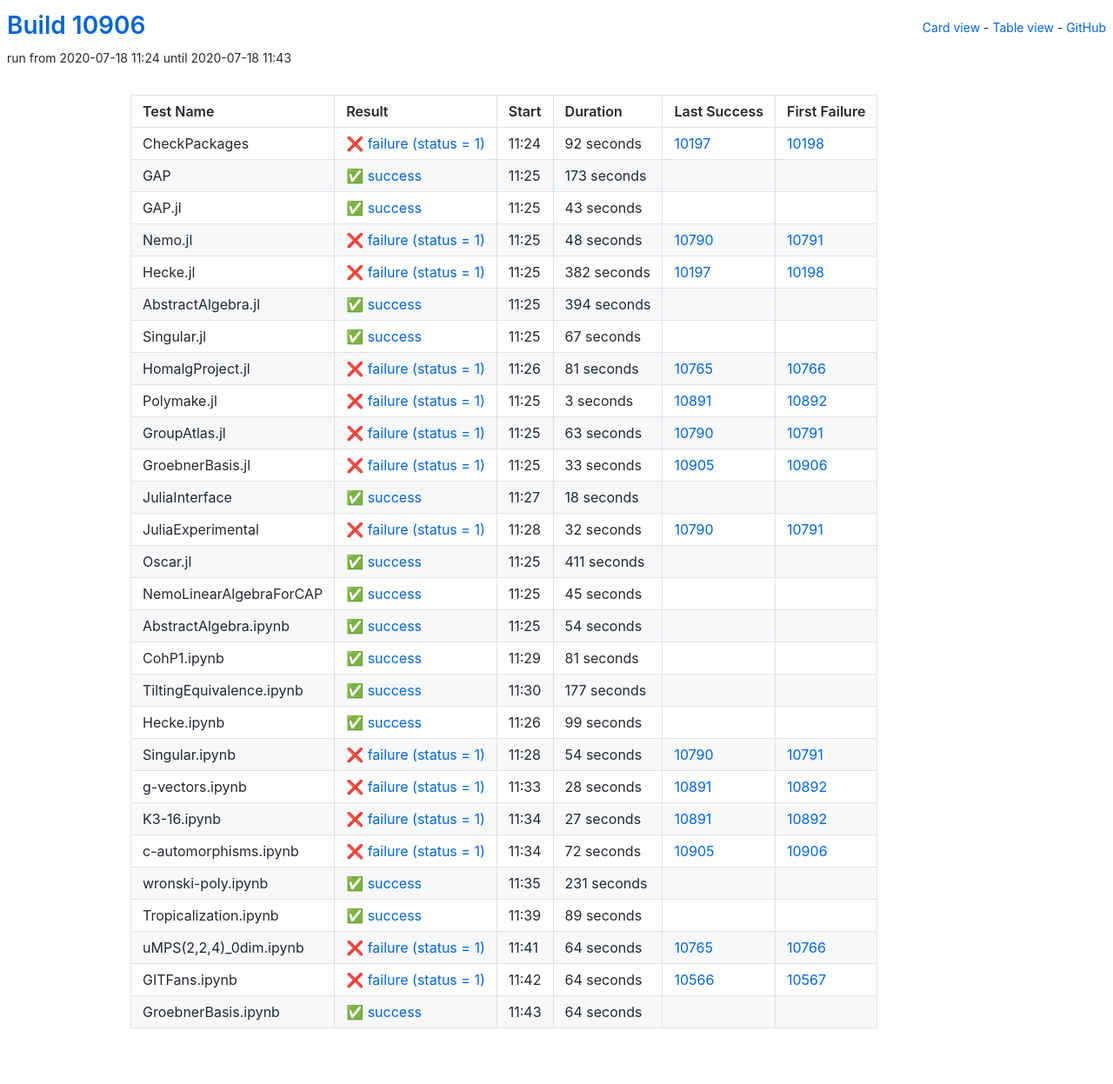
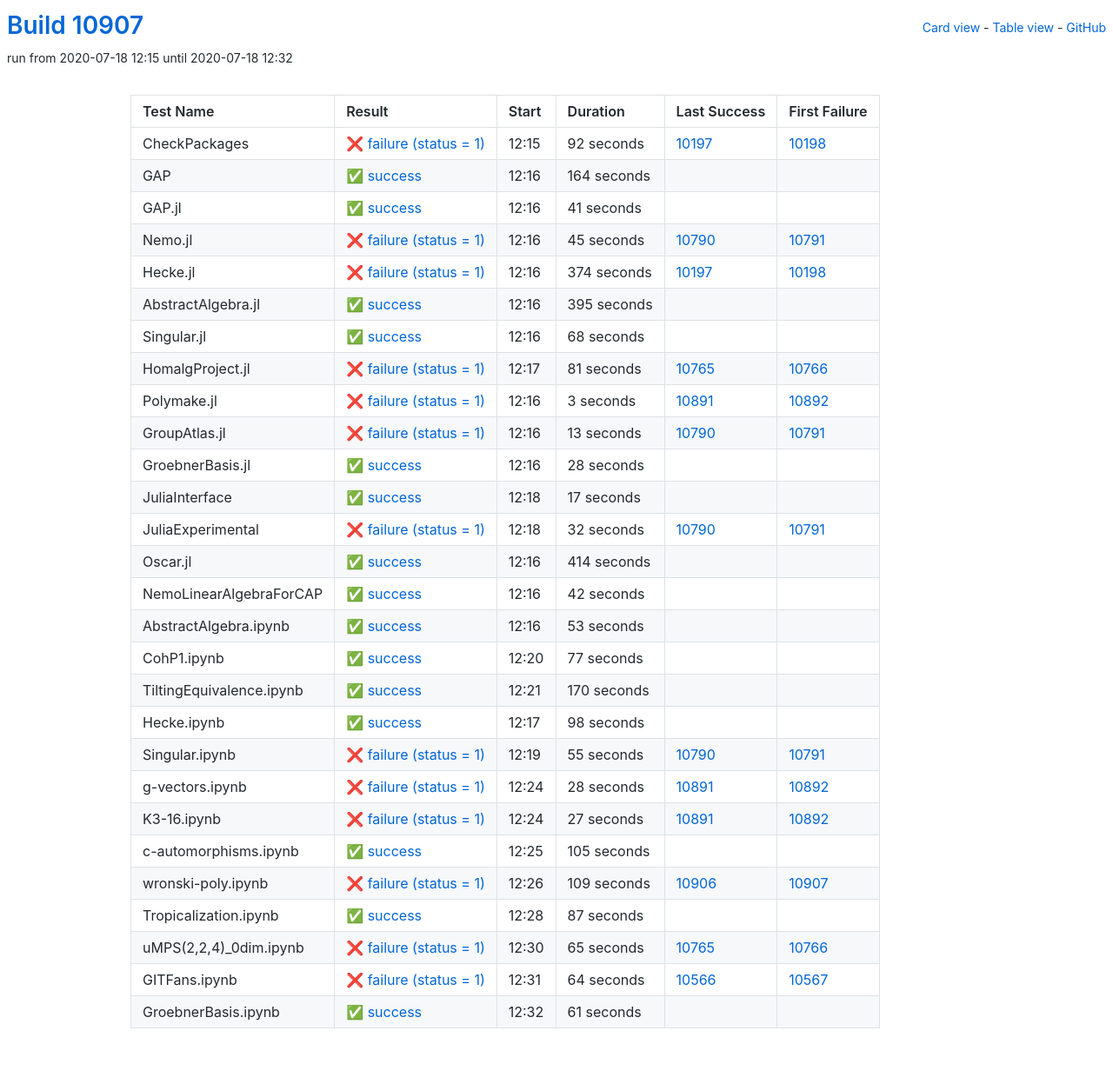
Before and after one commit to oscar-system/oscar-ci-status, a Jekyll site: the page built from table.html, in a window 1280 px wide. Shown: the whole page at 87% size. Built offline with Jekyll 4.4.1, drawn with Linux system fonts in a browser that asks for light colours.

Commit message:
Build #10907

```diff
--- a/_data/ci.yml
+++ b/_data/ci.yml
@@ -1,6 +1,6 @@
 ---
-build: 10906
-build_url: https://oscarci.mathematik.uni-kl.de/job/oscar/10906/
+build: 10907
+build_url: https://oscarci.mathematik.uni-kl.de/job/oscar/10907/
 job: oscar
 organization: oscar-system
 repo: oscar-ci-status
@@ -8,8 +8,8 @@
 tests:
 - name: CheckPackages
   id: checkpackages
-  log: https://oscarci.mathematik.uni-kl.de/job/oscar/10906/artifact/logs/build-10906/CheckPackages.log
-  start: 2020-07-18 11:24
+  log: https://oscarci.mathematik.uni-kl.de/job/oscar/10907/artifact/logs/build-10907/CheckPackages.log
+  start: 2020-07-18 12:15
   success: false
   exitcode: 1
   status: failure
@@ -20,80 +20,80 @@
   first_failure_url: https://oscarci.mathematik.uni-kl.de/job/oscar/10198/
 - name: GAP
   id: gap
-  log: https://oscarci.mathematik.uni-kl.de/job/oscar/10906/artifact/logs/build-10906/GAP.log
-  start: 2020-07-18 11:25
+  log: https://oscarci.mathematik.uni-kl.de/job/oscar/10907/artifact/logs/build-10907/GAP.log
+  start: 2020-07-18 12:16
   success: true
   exitcode: 0
   status: success
-  duration: 173
+  duration: 164
   last_success: false
   last_success_url:
   first_failure: false
   first_failure_url:
 - name: GAP.jl
   id: gap-jl
-  log: https://oscarci.mathematik.uni-kl.de/job/oscar/10906/artifact/logs/build-10906/GAP.jl.log
-  start: 2020-07-18 11:25
+  log: https://oscarci.mathematik.uni-kl.de/job/oscar/10907/artifact/logs/build-10907/GAP.jl.log
+  start: 2020-07-18 12:16
   success: true
   exitcode: 0
   status: success
-  duration: 43
+  duration: 41
   last_success: false
   last_success_url:
   first_failure: false
   first_failure_url:
 - name: Nemo.jl
   id: nemo-jl
-  log: https://oscarci.mathematik.uni-kl.de/job/oscar/10906/artifact/logs/build-10906/Nemo.jl.log
-  start: 2020-07-18 11:25
+  log: https://oscarci.mathematik.uni-kl.de/job/oscar/10907/artifact/logs/build-10907/Nemo.jl.log
+  start: 2020-07-18 12:16
   success: false
   exitcode: 1
   status: failure
-  duration: 48
+  duration: 45
   last_success: 10790
   last_success_url: https://oscarci.mathematik.uni-kl.de/job/oscar/10790/
   first_failure: 10791
   first_failure_url: https://oscarci.mathematik.uni-kl.de/job/oscar/10791/
 - name: Hecke.jl
   id: hecke-jl
-  log: https://oscarci.mathematik.uni-kl.de/job/oscar/10906/artifact/logs/build-10906/Hecke.jl.log
-  start: 2020-07-18 11:25
+  log: https://oscarci.mathematik.uni-kl.de/job/oscar/10907/artifact/logs/build-10907/Hecke.jl.log
+  start: 2020-07-18 12:16
   success: false
   exitcode: 1
   status: failure
-  duration: 382
+  duration: 374
   last_success: 10197
   last_success_url: https://oscarci.mathematik.uni-kl.de/job/oscar/10197/
   first_failure: 10198
   first_failure_url: https://oscarci.mathematik.uni-kl.de/job/oscar/10198/
 - name: AbstractAlgebra.jl
   id: abstractalgebra-jl
-  log: https://oscarci.mathematik.uni-kl.de/job/oscar/10906/artifact/logs/build-10906/AbstractAlgebra.jl.log
-  start: 2020-07-18 11:25
+  log: https://oscarci.mathematik.uni-kl.de/job/oscar/10907/artifact/logs/build-10907/AbstractAlgebra.jl.log
+  start: 2020-07-18 12:16
   success: true
   exitcode: 0
   status: success
-  duration: 394
+  duration: 395
   last_success: false
   last_success_url:
   first_failure: false
   first_failure_url:
 - name: Singular.jl
   id: singular-jl
-  log: https://oscarci.mathematik.uni-kl.de/job/oscar/10906/artifact/logs/build-10906/Singular.jl.log
-  start: 2020-07-18 11:25
+  log: https://oscarci.mathematik.uni-kl.de/job/oscar/10907/artifact/logs/build-10907/Singular.jl.log
+  start: 2020-07-18 12:16
   success: true
   exitcode: 0
   status: success
-  duration: 67
+  duration: 68
   last_success: false
   last_success_url:
   first_failure: false
   first_failure_url:
 - name: HomalgProject.jl
   id: homalgproject-jl
-  log: https://oscarci.mathematik.uni-kl.de/job/oscar/10906/artifact/logs/build-10906/HomalgProject.jl.log
-  start: 2020-07-18 11:26
+  log: https://oscarci.mathematik.uni-kl.de/job/oscar/10907/artifact/logs/build-10907/HomalgProject.jl.log
+  start: 2020-07-18 12:17
   success: false
   exitcode: 1
   status: failure
@@ -104,8 +104,8 @@
   first_failure_url: https://oscarci.mathematik.uni-kl.de/job/oscar/10766/
 - name: Polymake.jl
   id: polymake-jl
-  log: https://oscarci.mathematik.uni-kl.de/job/oscar/10906/artifact/logs/build-10906/Polymake.jl.log
-  start: 2020-07-18 11:25
+  log: https://oscarci.mathematik.uni-kl.de/job/oscar/10907/artifact/logs/build-10907/Polymake.jl.log
+  start: 2020-07-18 12:16
   success: false
   exitcode: 1
   status: failure
@@ -116,44 +116,44 @@
   first_failure_url: https://oscarci.mathematik.uni-kl.de/job/oscar/10892/
 - name: GroupAtlas.jl
   id: groupatlas-jl
-  log: https://oscarci.mathematik.uni-kl.de/job/oscar/10906/artifact/logs/build-10906/GroupAtlas.jl.log
-  start: 2020-07-18 11:25
+  log: https://oscarci.mathematik.uni-kl.de/job/oscar/10907/artifact/logs/build-10907/GroupAtlas.jl.log
+  start: 2020-07-18 12:16
   success: false
   exitcode: 1
   status: failure
-  duration: 63
+  duration: 13
   last_success: 10790
   last_success_url: https://oscarci.mathematik.uni-kl.de/job/oscar/10790/
   first_failure: 10791
   first_failure_url: https://oscarci.mathematik.uni-kl.de/job/oscar/10791/
 - name: GroebnerBasis.jl
   id: groebnerbasis-jl
-  log: https://oscarci.mathematik.uni-kl.de/job/oscar/10906/artifact/logs/build-10906/GroebnerBasis.jl.log
-  start: 2020-07-18 11:25
-  success: false
-  exitcode: 1
-  status: failure
-  duration: 33
-  last_success: 10905
-  last_success_url: https://oscarci.mathematik.uni-kl.de/job/oscar/10905/
-  first_failure: 10906
-  first_failure_url: https://oscarci.mathematik.uni-kl.de/job/oscar/10906/
-- name: JuliaInterface
-  id: juliainterface
-  log: https://oscarci.mathematik.uni-kl.de/job/oscar/10906/artifact/logs/build-10906/JuliaInterface.log
-  start: 2020-07-18 11:27
+  log: https://oscarci.mathematik.uni-kl.de/job/oscar/10907/artifact/logs/build-10907/GroebnerBasis.jl.log
+  start: 2020-07-18 12:16
   success: true
   exitcode: 0
   status: success
-  duration: 18
+  duration: 28
+  last_success: false
+  last_success_url:
+  first_failure: false
+  first_failure_url:
+- name: JuliaInterface
+  id: juliainterface
+  log: https://oscarci.mathematik.uni-kl.de/job/oscar/10907/artifact/logs/build-10907/JuliaInterface.log
+  start: 2020-07-18 12:18
+  success: true
+  exitcode: 0
+  status: success
+  duration: 17
   last_success: false
   last_success_url:
   first_failure: false
   first_failure_url:
 - name: JuliaExperimental
   id: juliaexperimental
-  log: https://oscarci.mathematik.uni-kl.de/job/oscar/10906/artifact/logs/build-10906/JuliaExperimental.log
-  start: 2020-07-18 11:28
+  log: https://oscarci.mathematik.uni-kl.de/job/oscar/10907/artifact/logs/build-10907/JuliaExperimental.log
+  start: 2020-07-18 12:18
   success: false
   exitcode: 1
   status: failure
@@ -164,92 +164,92 @@
   first_failure_url: https://oscarci.mathematik.uni-kl.de/job/oscar/10791/
 - name: Oscar.jl
   id: oscar-jl
-  log: https://oscarci.mathematik.uni-kl.de/job/oscar/10906/artifact/logs/build-10906/Oscar.jl.log
-  start: 2020-07-18 11:25
+  log: https://oscarci.mathematik.uni-kl.de/job/oscar/10907/artifact/logs/build-10907/Oscar.jl.log
+  start: 2020-07-18 12:16
   success: true
   exitcode: 0
   status: success
-  duration: 411
+  duration: 414
   last_success: false
   last_success_url:
   first_failure: false
   first_failure_url:
 - name: NemoLinearAlgebraForCAP
   id: nemolinearalgebraforcap
-  log: https://oscarci.mathematik.uni-kl.de/job/oscar/10906/artifact/logs/build-10906/NemoLinearAlgebraForCAP.log
-  start: 2020-07-18 11:25
+  log: https://oscarci.mathematik.uni-kl.de/job/oscar/10907/artifact/logs/build-10907/NemoLinearAlgebraForCAP.log
+  start: 2020-07-18 12:16
   success: true
   exitcode: 0
   status: success
-  duration: 45
+  duration: 42
   last_success: false
   last_success_url:
   first_failure: false
   first_failure_url:
 - name: AbstractAlgebra.ipynb
   id: abstractalgebra-ipynb
-  log: https://oscarci.mathematik.uni-kl.de/job/oscar/10906/artifact/logs/build-10906/AbstractAlgebra.ipynb.log
-  start: 2020-07-18 11:25
+  log: https://oscarci.mathematik.uni-kl.de/job/oscar/10907/artifact/logs/build-10907/AbstractAlgebra.ipynb.log
+  start: 2020-07-18 12:16
   success: true
   exitcode: 0
   status: success
-  duration: 54
+  duration: 53
   last_success: false
   last_success_url:
   first_failure: false
   first_failure_url:
 - name: CohP1.ipynb
   id: cohp1-ipynb
-  log: https://oscarci.mathematik.uni-kl.de/job/oscar/10906/artifact/logs/build-10906/CohP1.ipynb.log
-  start: 2020-07-18 11:29
+  log: https://oscarci.mathematik.uni-kl.de/job/oscar/10907/artifact/logs/build-10907/CohP1.ipynb.log
+  start: 2020-07-18 12:20
   success: true
   exitcode: 0
   status: success
-  duration: 81
+  duration: 77
   last_success: false
   last_success_url:
   first_failure: false
   first_failure_url:
 - name: TiltingEquivalence.ipynb
   id: tiltingequivalence-ipynb
-  log: https://oscarci.mathematik.uni-kl.de/job/oscar/10906/artifact/logs/build-10906/TiltingEquivalence.ipynb.log
-  start: 2020-07-18 11:30
+  log: https://oscarci.mathematik.uni-kl.de/job/oscar/10907/artifact/logs/build-10907/TiltingEquivalence.ipynb.log
+  start: 2020-07-18 12:21
   success: true
   exitcode: 0
   status: success
-  duration: 177
+  duration: 170
   last_success: false
   last_success_url:
   first_failure: false
   first_failure_url:
 - name: Hecke.ipynb
   id: hecke-ipynb
-  log: https://oscarci.mathematik.uni-kl.de/job/oscar/10906/artifact/logs/build-10906/Hecke.ipynb.log
-  start: 2020-07-18 11:26
+  log: https://oscarci.mathematik.uni-kl.de/job/oscar/10907/artifact/logs/build-10907/Hecke.ipynb.log
+  start: 2020-07-18 12:17
   success: true
   exitcode: 0
   status: success
-  duration: 99
+  duration: 98
   last_success: false
   last_success_url:
   first_failure: false
   first_failure_url:
 - name: Singular.ipynb
   id: singular-ipynb
-  log: https://oscarci.mathematik.uni-kl.de/job/oscar/10906/artifact/logs/build-10906/Singular.ipynb.log
-  start: 2020-07-18 11:28
+  log: https://oscarci.mathematik.uni-kl.de/job/oscar/10907/artifact/logs/build-10907/Singular.ipynb.log
+  start: 2020-07-18 12:19
   success: false
   exitcode: 1
   status: failure
-  duration: 54
+  duration: 55
   last_success: 10790
   last_success_url: https://oscarci.mathematik.uni-kl.de/job/oscar/10790/
   first_failure: 10791
   first_failure_url: https://oscarci.mathematik.uni-kl.de/job/oscar/10791/
 - name: g-vectors.ipynb
   id: g-vectors-ipynb
-  log: https://oscarci.mathematik.uni-kl.de/job/oscar/10906/artifact/logs/build-10906/g-vectors.ipynb.log
-  start: 2020-07-18 11:33
+  log: https://oscarci.mathematik.uni-kl.de/job/oscar/10907/artifact/logs/build-10907/g-vectors.ipynb.log
+  start: 2020-07-18 12:24
   success: false
   exitcode: 1
   status: failure
@@ -260,8 +260,8 @@
   first_failure_url: https://oscarci.mathematik.uni-kl.de/job/oscar/10892/
 - name: K3-16.ipynb
   id: k3-16-ipynb
-  log: https://oscarci.mathematik.uni-kl.de/job/oscar/10906/artifact/logs/build-10906/K3-16.ipynb.log
-  start: 2020-07-18 11:34
+  log: https://oscarci.mathematik.uni-kl.de/job/oscar/10907/artifact/logs/build-10907/K3-16.ipynb.log
+  start: 2020-07-18 12:24
   success: false
   exitcode: 1
   status: failure
@@ -272,56 +272,56 @@
   first_failure_url: https://oscarci.mathematik.uni-kl.de/job/oscar/10892/
 - name: c-automorphisms.ipynb
   id: c-automorphisms-ipynb
-  log: https://oscarci.mathematik.uni-kl.de/job/oscar/10906/artifact/logs/build-10906/c-automorphisms.ipynb.log
-  start: 2020-07-18 11:34
-  success: false
-  exitcode: 1
-  status: failure
-  duration: 72
-  last_success: 10905
-  last_success_url: https://oscarci.mathematik.uni-kl.de/job/oscar/10905/
-  first_failure: 10906
-  first_failure_url: https://oscarci.mathematik.uni-kl.de/job/oscar/10906/
-- name: wronski-poly.ipynb
-  id: wronski-poly-ipynb
-  log: https://oscarci.mathematik.uni-kl.de/job/oscar/10906/artifact/logs/build-10906/wronski-poly.ipynb.log
-  start: 2020-07-18 11:35
+  log: https://oscarci.mathematik.uni-kl.de/job/oscar/10907/artifact/logs/build-10907/c-automorphisms.ipynb.log
+  start: 2020-07-18 12:25
   success: true
   exitcode: 0
   status: success
-  duration: 231
+  duration: 105
   last_success: false
   last_success_url:
   first_failure: false
   first_failure_url:
+- name: wronski-poly.ipynb
+  id: wronski-poly-ipynb
+  log: https://oscarci.mathematik.uni-kl.de/job/oscar/10907/artifact/logs/build-10907/wronski-poly.ipynb.log
+  start: 2020-07-18 12:26
+  success: false
+  exitcode: 1
+  status: failure
+  duration: 109
+  last_success: 10906
+  last_success_url: https://oscarci.mathematik.uni-kl.de/job/oscar/10906/
+  first_failure: 10907
+  first_failure_url: https://oscarci.mathematik.uni-kl.de/job/oscar/10907/
 - name: Tropicalization.ipynb
   id: tropicalization-ipynb
-  log: https://oscarci.mathematik.uni-kl.de/job/oscar/10906/artifact/logs/build-10906/Tropicalization.ipynb.log
-  start: 2020-07-18 11:39
+  log: https://oscarci.mathematik.uni-kl.de/job/oscar/10907/artifact/logs/build-10907/Tropicalization.ipynb.log
+  start: 2020-07-18 12:28
   success: true
   exitcode: 0
   status: success
-  duration: 89
+  duration: 87
   last_success: false
   last_success_url:
   first_failure: false
   first_failure_url:
 - name: uMPS(2,2,4)_0dim.ipynb
   id: umps-2-2-4-0dim-ipynb
-  log: https://oscarci.mathematik.uni-kl.de/job/oscar/10906/artifact/logs/build-10906/uMPS-2-2-4-_0dim.ipynb.log
-  start: 2020-07-18 11:41
+  log: https://oscarci.mathematik.uni-kl.de/job/oscar/10907/artifact/logs/build-10907/uMPS-2-2-4-_0dim.ipynb.log
+  start: 2020-07-18 12:30
   success: false
   exitcode: 1
   status: failure
-  duration: 64
+  duration: 65
   last_success: 10765
   last_success_url: https://oscarci.mathematik.uni-kl.de/job/oscar/10765/
   first_failure: 10766
   first_failure_url: https://oscarci.mathematik.uni-kl.de/job/oscar/10766/
 - name: GITFans.ipynb
   id: gitfans-ipynb
-  log: https://oscarci.mathematik.uni-kl.de/job/oscar/10906/artifact/logs/build-10906/GITFans.ipynb.log
-  start: 2020-07-18 11:42
+  log: https://oscarci.mathematik.uni-kl.de/job/oscar/10907/artifact/logs/build-10907/GITFans.ipynb.log
+  start: 2020-07-18 12:31
   success: false
   exitcode: 1
   status: failure
@@ -332,12 +332,12 @@
   first_failure_url: https://oscarci.mathematik.uni-kl.de/job/oscar/10567/
 - name: GroebnerBasis.ipynb
   id: groebnerbasis-ipynb
-  log: https://oscarci.mathematik.uni-kl.de/job/oscar/10906/artifact/logs/build-10906/GroebnerBasis.ipynb.log
-  start: 2020-07-18 11:43
+  log: https://oscarci.mathematik.uni-kl.de/job/oscar/10907/artifact/logs/build-10907/GroebnerBasis.ipynb.log
+  start: 2020-07-18 12:32
   success: true
   exitcode: 0
   status: success
-  duration: 64
+  duration: 61
   last_success: false
   last_success_url:
   first_failure: false
```
Also changed, not shown: README.md.
